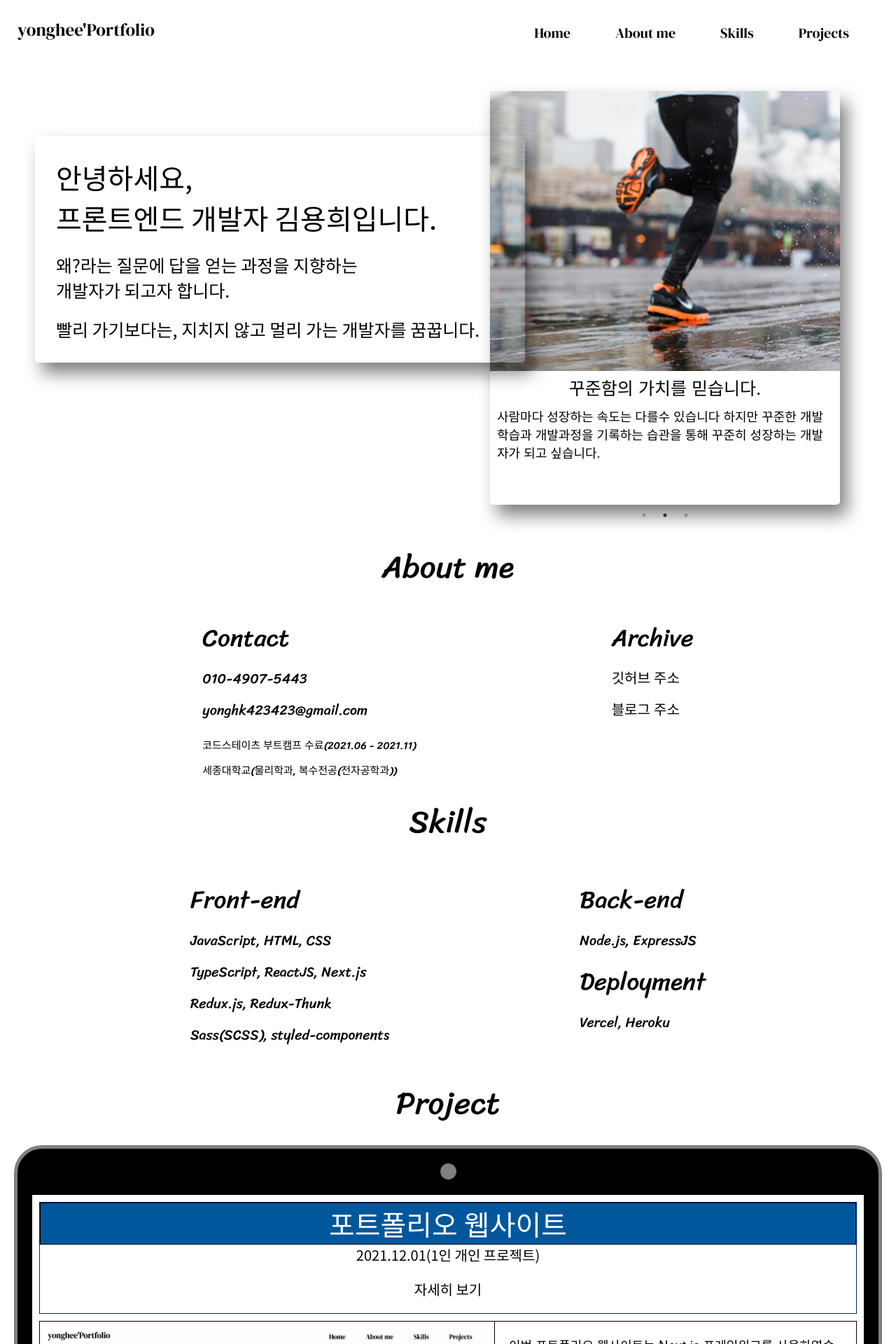
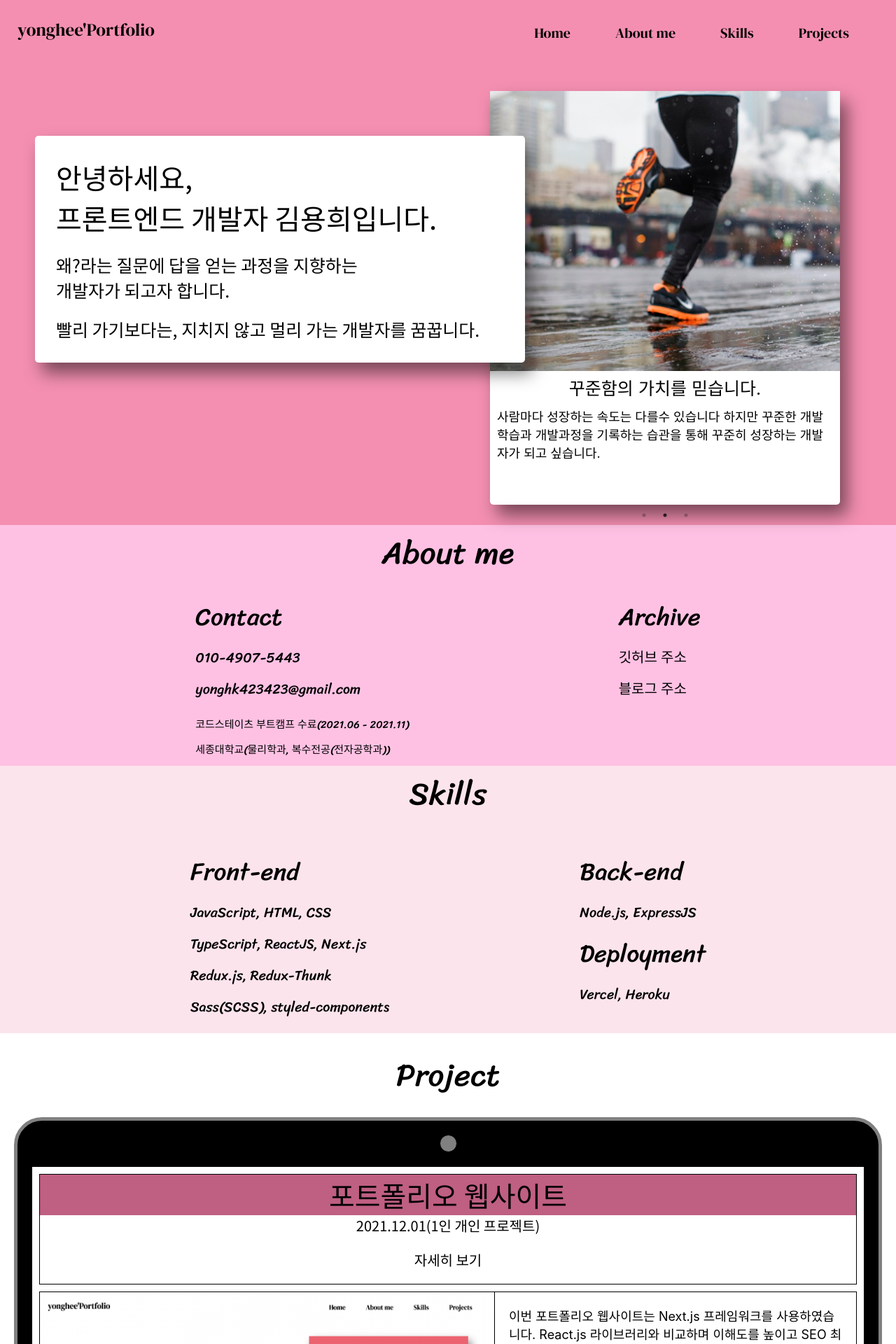
Before and after one commit to yonghk423/pf-next.js-ts, a Next.js app: page / in a window 1280 px wide. Shown: the top 1920 px of the page at 70% size. Built offline with nearby package versions, Linux system fonts and the light colour scheme.

Commit message:
total scss

```diff
--- a/components/About.module.scss
+++ b/components/About.module.scss
@@ -5,20 +5,22 @@
 // font-family: 'Sriracha', cursive;
 
 .aboutBox {
+  background-color:  #ffc1e3;
     .aboutTitle {
         font-family: 'Sriracha', cursive;
         // border: 1px solid black;
         text-align: center;
         font-size: 45px;
-        margin: 20px;
+        // margin: 20px;
     }
     .aboutBoxList{
         font-family: 'Sriracha', cursive;
-        margin: 20px;
+        // margin: 20px;
         display: grid;
         grid-template-columns: auto auto;
         justify-content: space-evenly;
         .contactBox {
+          margin: 10px;
             .contact {
               font-size: 35px;
               margin: 10px;
@@ -46,6 +48,7 @@
             }
           }
         .archiveBox {
+          margin: 10px;
             .archive {
                 font-size: 35px;
                 margin: 10px;
--- a/components/NavBar.module.scss
+++ b/components/NavBar.module.scss
@@ -5,7 +5,7 @@
 // font-family: 'Noto Sans KR', sans-serif;
 // font-family: 'Sriracha', cursive;
 .container {
-    // background-color: #e9e6e4;
+    background-color: #f48fb1;
 	// display: grid;
 	.background {
     // filter: grayscale(100%) contrast(80%);
@@ -34,6 +34,7 @@
         }
     }
     .navBarProfileBox {
+        background-color: #ffffff;
         box-shadow: 10px 15px 25px 0 rgba(0,0,0,.5);
         border-radius: 5px;
         display: grid;
@@ -77,6 +78,7 @@
  }
 
  .sliderBox {
+    background-color: #ffffff;
     position: absolute;
     right: 0px;
     top: 50px;
@@ -84,7 +86,6 @@
 	  margin: 80px;
     box-shadow: 10px 15px 25px 0 rgba(0,0,0,.5);
     border-radius: 5px;
-	  // border: 2px solid black;
     .imgOneBox {
         .imgOne {
             position: relative;
@@ -145,7 +146,7 @@
 //----------------------------------------------------------------------------------------------
 @media (max-width: 820px) {
   .container {
-    // background-color: #e9e6e4;
+  background-color: #f48fb1;
 	// display: grid;
 	.background {
     // filter: grayscale(100%) contrast(80%);
@@ -174,6 +175,7 @@
         }
     }
     .navBarProfileBox {
+        opacity: 0.8;
         box-shadow: 10px 15px 25px 0 rgba(0,0,0,.5);
         border-radius: 5px;
         display: grid;
@@ -182,7 +184,7 @@
         max-width: 100%;
         font-family: 'Noto Sans KR', sans-serif;
         position: relative;
-        top: 100px;
+        top: 80px;
         left: 50px;
         z-index: 1;
         display: grid;
@@ -318,7 +320,7 @@
         }
     }
     .navBarProfileBox {
-        box-shadow: 10px 15px 25px 0 rgba(0,0,0,.5);
+        box-shadow: none;
         border-radius: 5px;
         display: grid;
         grid-template-columns: auto;
@@ -327,7 +329,7 @@
         font-family: 'Noto Sans KR', sans-serif;
         position: relative;
         top: 100px;
-        left: 5px;
+        left: -0.5px;
         z-index: 1;
         display: grid;
         padding: 20px;
--- a/components/NavBar.tsx
+++ b/components/NavBar.tsx
@@ -34,11 +34,6 @@ import "slick-carousel/slick/slick-theme.css";
             <div className={styles.navBarProfileIntroOne}>왜?라는 질문에 답을 얻는 과정을 지향하는 <br></br> 개발자가 되고자 합니다.</div>
             <div className={styles.navBarProfileIntroTwo}>빨리 가기보다는, 지치지 않고 멀리 가는 개발자를 꿈꿉니다.</div>
           </div>
-           {/* <Image
-            src="/backgroundImg.jpeg"
-            alt=""
-            layout="fill" objectFit="cover" objectPosition="center"
-          />                   */}
         </div>
         <div className={styles.sliderBox}>
           <Slider {...settings}>
--- a/components/Project.module.scss
+++ b/components/Project.module.scss
@@ -41,13 +41,13 @@
             font-family: 'Noto Sans KR', sans-serif;
             // grid-area: projectTitleBox;
             margin: 10px;
-            border: 1px solid #002171;
+            border: 1.5px solid black;
 
              .projectTitle {
-                border: 1px solid black;
+                // border: 1px solid black;
                 font-size: 40px;
-                background-color:  #01579b;
-                color: white;
+                background-color: #bf5f82;
+                color: black;
               }
               .projectSubTitle {
                 font-size: 20px;
--- a/components/Skills.module.scss
+++ b/components/Skills.module.scss
@@ -5,13 +5,14 @@
 // font-family: 'Sriracha', cursive;
 
 .skillsBox {
+  background-color: #fce4ec;
     .skillsTitle {
         font-family: 'Sriracha', cursive;
         position: relative;
         text-align: center;
         // border: 1px solid black;
         font-size: 45px;
-        margin: 20px;
+        // margin: 20px;
     }
     .skillsBoxList {
       font-family: 'Sriracha', cursive;
```
